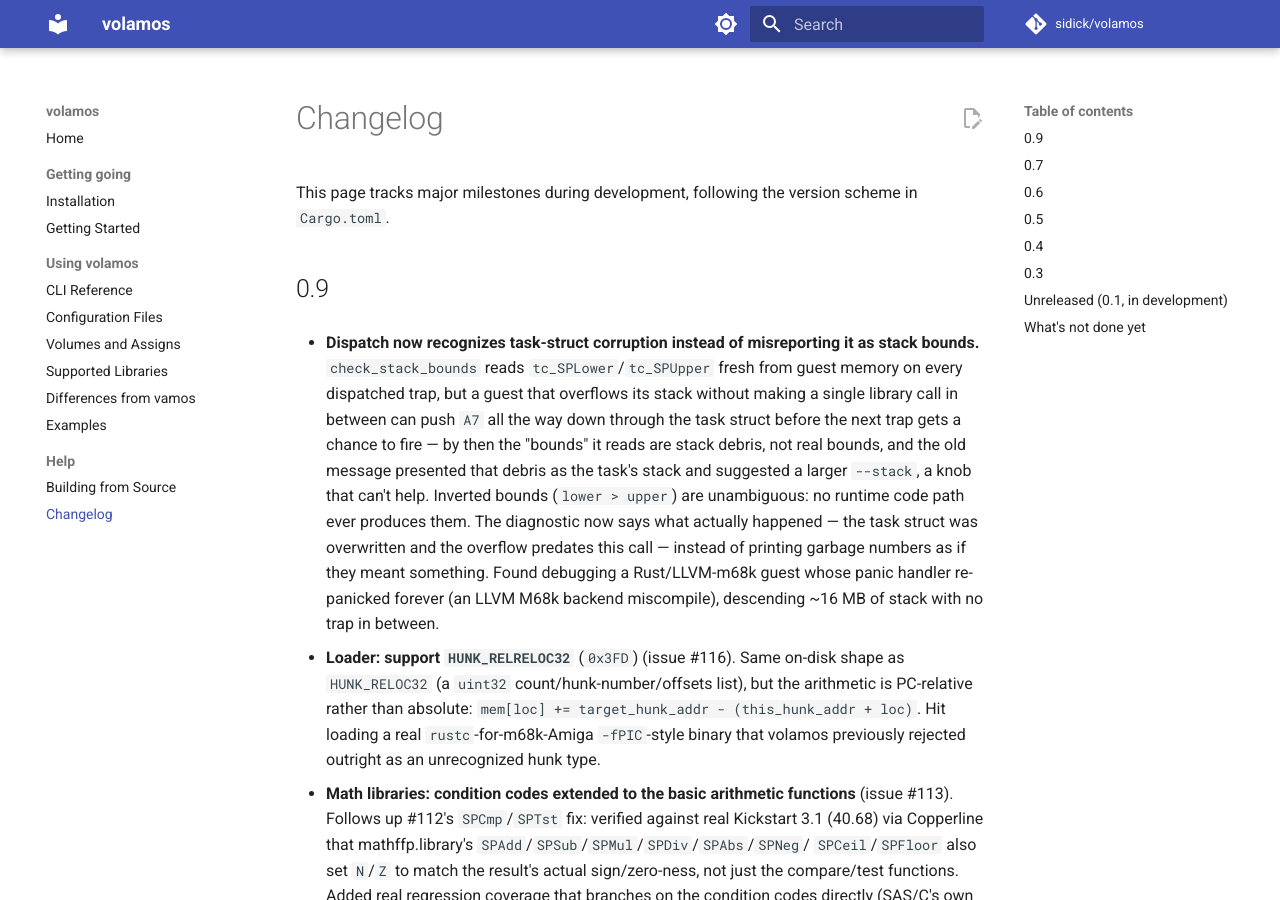
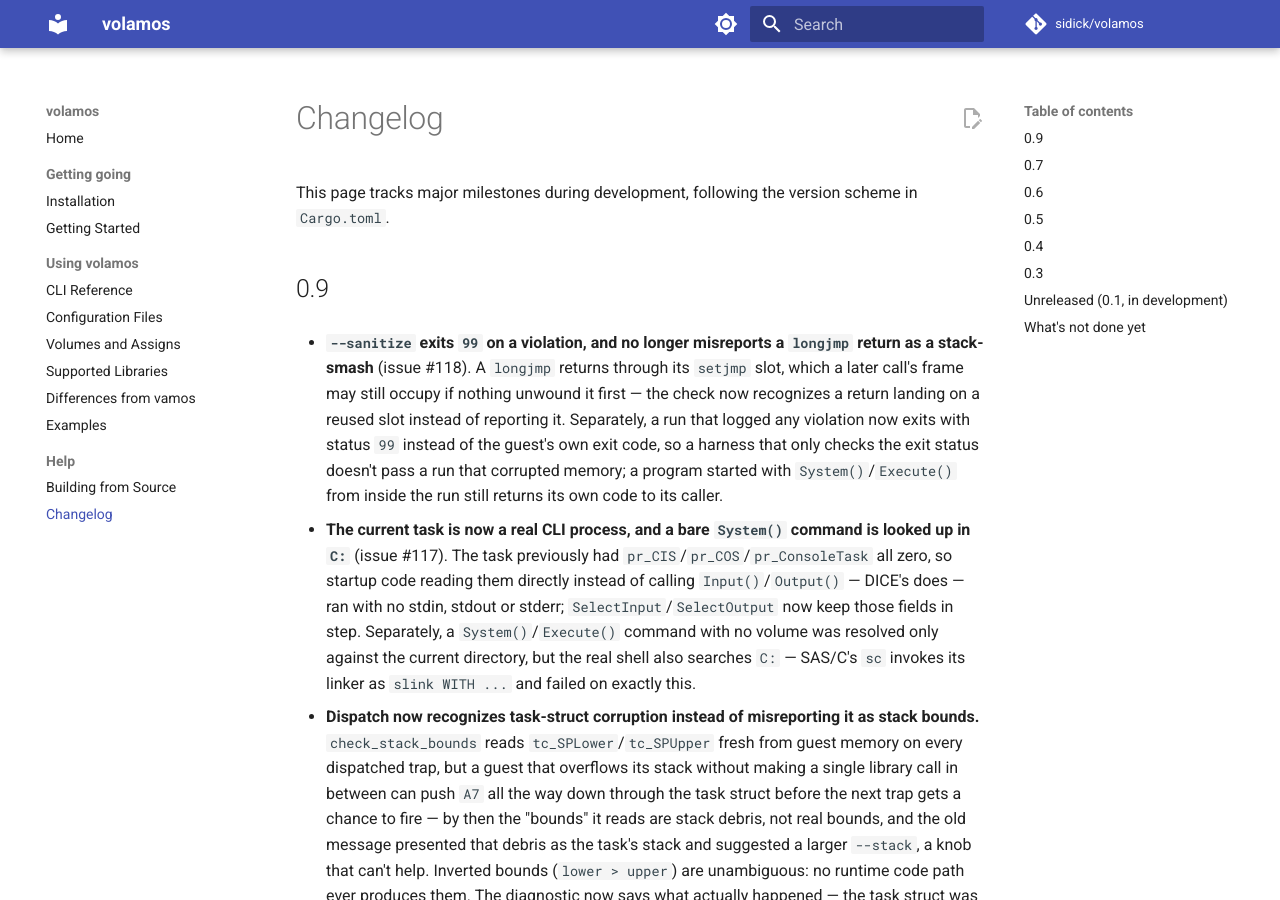
Before and after one commit to sidick/volamos, an MkDocs documentation site: the page built from userdocs/Changelog.md, in a window 1280 px wide and 900 px high. Built offline with MkDocs 1.6.1 and Material for MkDocs 9.7.7, drawn with Linux system fonts in a browser that asks for light colours; comment, search, counter and statistics services are not loaded; the version menu is left out.

Commit message:
changelog: backfill #117 and #118 entries for 0.9 (#120)
Both merged to main in the window between branching the 0.9 release
PR (#119) and it landing, so the version-bump commit went in without
them. Also notes --sanitize's new exit-99 override in the CLI
Reference's exit-codes summary, which #118 made inaccurate (a
sanitize violation is no longer only ever "the guest never got to run
at all").

Co-authored-by: Claude Sonnet 5 <noreply@anthropic.com>

```diff
--- a/userdocs/Changelog.md
+++ b/userdocs/Changelog.md
@@ -4,6 +4,27 @@ This page tracks major milestones during development, following the
 version scheme in `Cargo.toml`.
 
 ## 0.9
+
+- **`--sanitize` exits `99` on a violation, and no longer misreports a
+  `longjmp` return as a stack-smash** (issue #118). A `longjmp` returns
+  through its `setjmp` slot, which a later call's frame may still
+  occupy if nothing unwound it first — the check now recognizes a
+  return landing on a reused slot instead of reporting it. Separately,
+  a run that logged any violation now exits with status `99` instead
+  of the guest's own exit code, so a harness that only checks the exit
+  status doesn't pass a run that corrupted memory; a program started
+  with `System()`/`Execute()` from inside the run still returns its
+  own code to its caller.
+
+- **The current task is now a real CLI process, and a bare `System()`
+  command is looked up in `C:`** (issue #117). The task previously had
+  `pr_CIS`/`pr_COS`/`pr_ConsoleTask` all zero, so startup code reading
+  them directly instead of calling `Input()`/`Output()` — DICE's does —
+  ran with no stdin, stdout or stderr; `SelectInput`/`SelectOutput` now
+  keep those fields in step. Separately, a `System()`/`Execute()`
+  command with no volume was resolved only against the current
+  directory, but the real shell also searches `C:` — SAS/C's `sc`
+  invokes its linker as `slink WITH ...` and failed on exactly this.
 
 - **Dispatch now recognizes task-struct corruption instead of
   misreporting it as stack bounds.** `check_stack_bounds` reads
```
Also changed, not shown: userdocs/CLI-Reference.md (+5 -0 lines).
